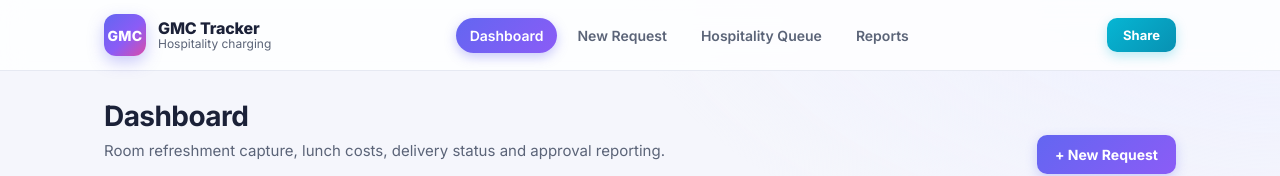
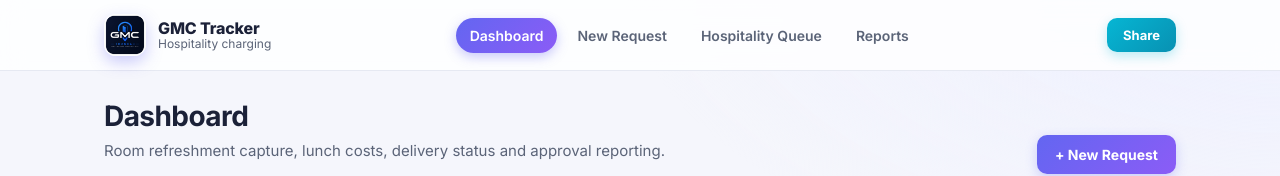
Before and after one commit to Occy55284/gmc-tracker-v1, a Next.js app: page / in a window 1280 px wide. Shown: the top 176 px of the page. Built offline with nearby package versions, Linux system fonts and the light colour scheme; no server answers; the database is empty.

Commit message:
Add GMC Tracker logo to header and app icon

```diff
--- a/app/globals.css
+++ b/app/globals.css
@@ -60,16 +60,9 @@ p { color: var(--ink-soft); line-height: 1.55; margin: 0 0 12px; }
 }
 .brand { display: flex; align-items: center; gap: 12px; }
 .brand-mark {
-  display: grid;
-  place-items: center;
   width: 42px;
   height: 42px;
   border-radius: 12px;
-  background: linear-gradient(135deg, var(--indigo) 0%, var(--violet) 55%, var(--pink) 110%);
-  color: #fff;
-  font-weight: 800;
-  font-size: 14px;
-  letter-spacing: 0.02em;
   box-shadow: 0 6px 16px rgba(99, 102, 241, 0.35);
 }
 .brand-text { display: flex; flex-direction: column; line-height: 1.1; }
--- a/app/layout.tsx
+++ b/app/layout.tsx
@@ -1,4 +1,5 @@
 import './globals.css'
+import Image from 'next/image'
 import { Inter } from 'next/font/google'
 import NavBar from './components/NavBar'
 import ShareButton from './components/ShareButton'
@@ -17,7 +18,7 @@ export default function RootLayout({ children }: { children: React.ReactNode })
         <header className="topbar">
           <div className="topbar-inner">
             <div className="brand">
-              <span className="brand-mark">GMC</span>
+              <Image src="/logo.png" alt="GMC Tracker" width={42} height={42} className="brand-mark" priority />
               <span className="brand-text">
                 <span className="brand-title">GMC Tracker</span>
                 <span className="brand-sub">Hospitality charging</span>
```
Also changed, not shown: app/icon.png (added), public/logo.png (added).
